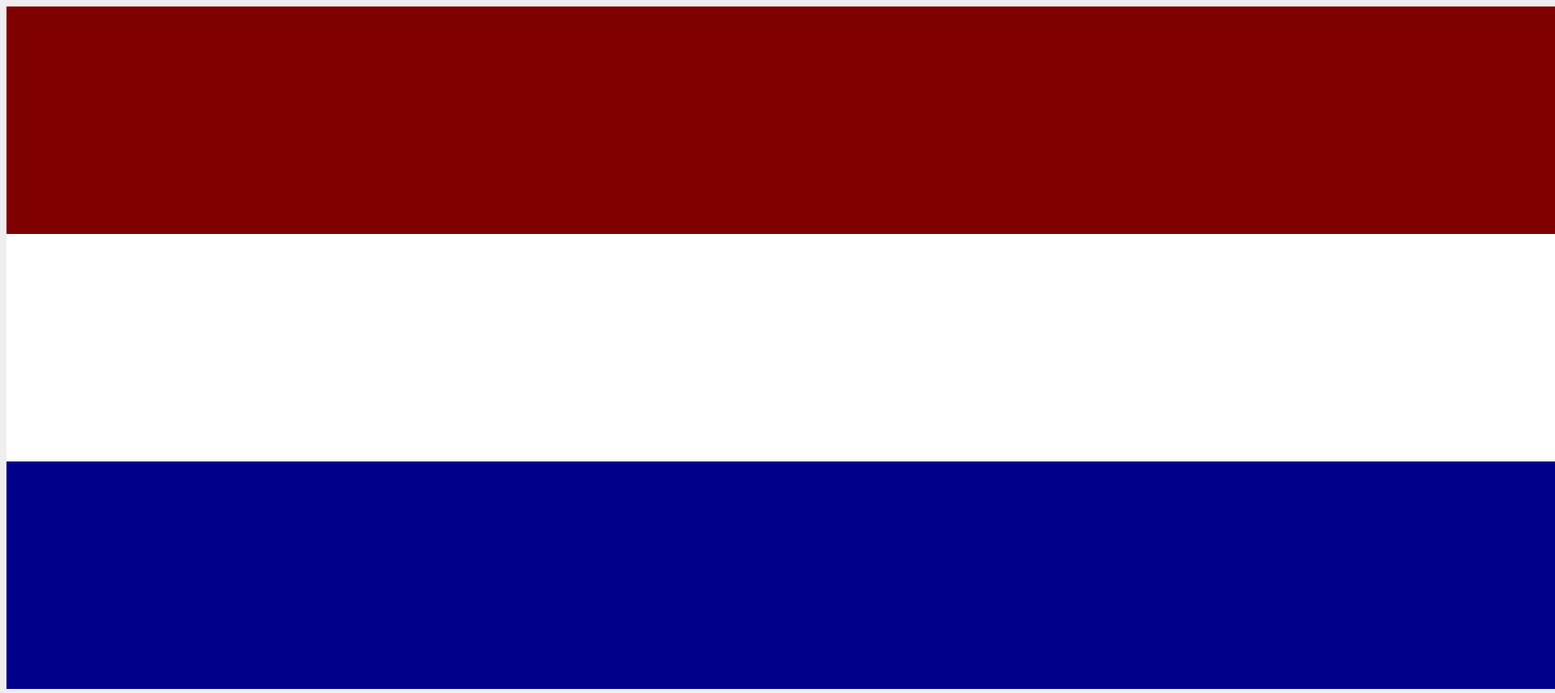
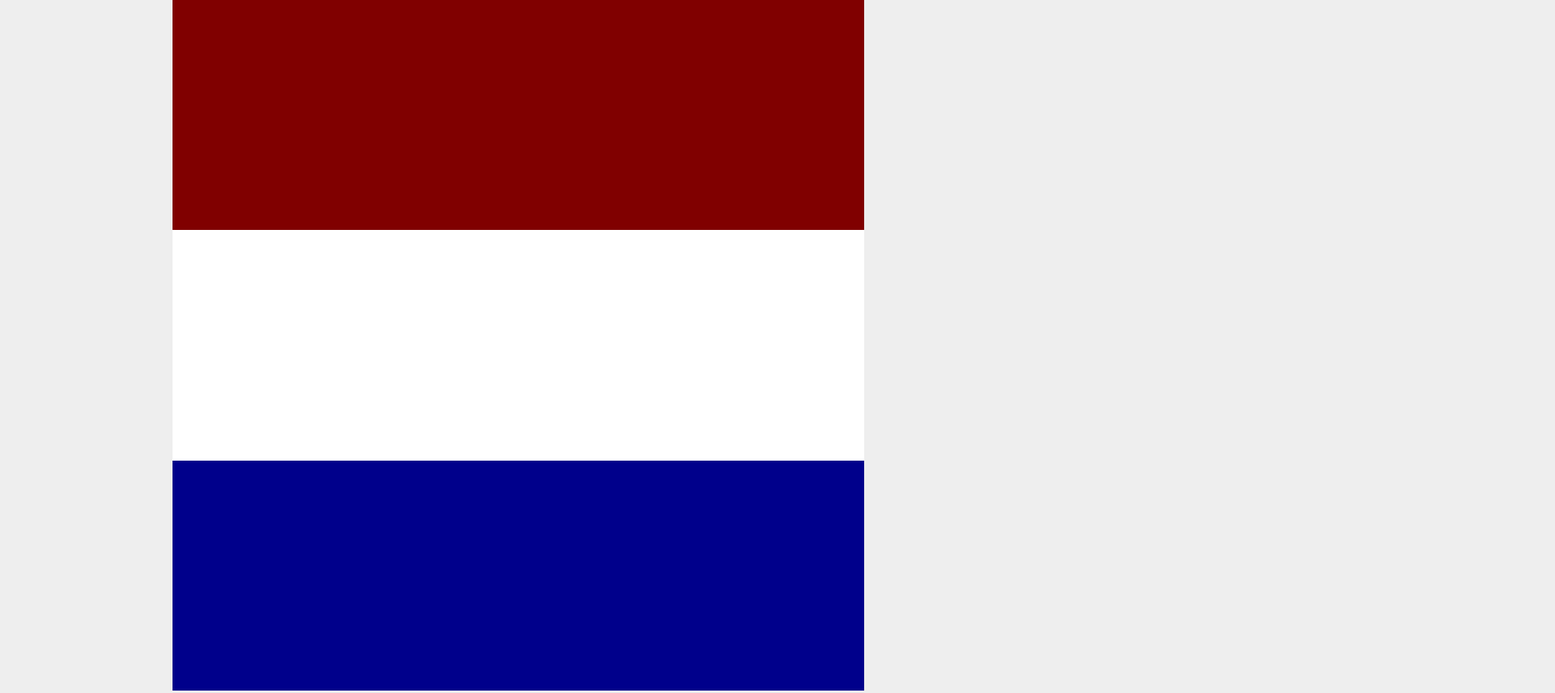
Before and after one commit to Zehray/Netherlands-Flag, a plain HTML site: page index.html in a window 1280 px wide. Shown: the top 856 px of the page at 81% size, 1920 px wide, since content can reach past the window. Drawn offline with Linux system fonts and the light colour scheme.

Commit message:
added reset css

```diff
--- a/index.html
+++ b/index.html
@@ -1,12 +1,15 @@
 <html>
     <head>
         <title>Hollanda Bayrak</title>
+        <link rel="stylesheet" href="reset.css">
         <link rel="stylesheet" href="style.css"/>
     </head>
     <body>
-        <div class="flag">
-            <div class="flag-red"></div>
-            <div class="flag-blue"></div>
+        <div class="container">
+            <div class="flag">
+                <div class="flag-red"></div>
+                <div class="flag-blue"></div>
+            </div>
         </div>
     </body>
 </html>
--- /dev/null
+++ b/reset.css
@@ -0,0 +1,48 @@
+/* http://meyerweb.com/eric/tools/css/reset/
+   v2.0 | 20110126
+   License: none (public domain)
+*/
+
+html, body, div, span, applet, object, iframe,
+h1, h2, h3, h4, h5, h6, p, blockquote, pre,
+a, abbr, acronym, address, big, cite, code,
+del, dfn, em, img, ins, kbd, q, s, samp,
+small, strike, strong, sub, sup, tt, var,
+b, u, i, center,
+dl, dt, dd, ol, ul, li,
+fieldset, form, label, legend,
+table, caption, tbody, tfoot, thead, tr, th, td,
+article, aside, canvas, details, embed,
+figure, figcaption, footer, header, hgroup,
+menu, nav, output, ruby, section, summary,
+time, mark, audio, video {
+	margin: 0;
+	padding: 0;
+	border: 0;
+	font-size: 100%;
+	font: inherit;
+	vertical-align: baseline;
+}
+/* HTML5 display-role reset for older browsers */
+article, aside, details, figcaption, figure,
+footer, header, hgroup, menu, nav, section {
+	display: block;
+}
+body {
+	line-height: 1;
+}
+ol, ul {
+	list-style: none;
+}
+blockquote, q {
+	quotes: none;
+}
+blockquote:before, blockquote:after,
+q:before, q:after {
+	content: '';
+	content: none;
+}
+table {
+	border-collapse: collapse;
+	border-spacing: 0;
+}
--- a/style.css
+++ b/style.css
@@ -1,9 +1,24 @@
+html{
+    width: 100%;
+    height: 100%;
+}
+
 body{
+    width: 100%;
+    height: 100%;
     background: #eee;
 }
-
+*{
+    box-sizing: border-box;
+}
+.container{
+    width: 100%;
+}
 .flag{
     width: 100%;
+    max-width: 800px;
+
+    margin: 0 auto;
     background: white;
     padding: 33.33%;
     position:relative;
```
